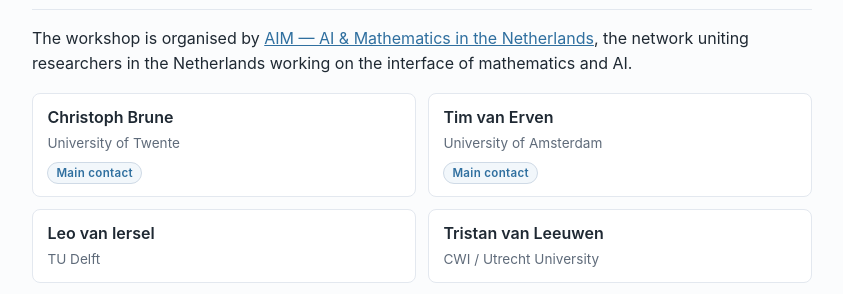
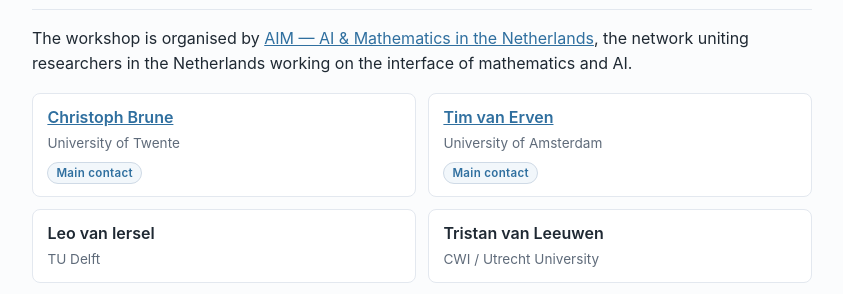
Before and after one commit to ai4mathnl/ai4mathnl.github.io, a Jekyll site: the page built from index.html, in a window 1280 px wide. Shown: the part 2619-2913 px from the top of the page, without its empty margins (218-1061 px from the left). Built offline with Jekyll 4.4.1, drawn with Linux system fonts in a browser that asks for light colours.

Commit message:
Link the main contacts to their e-mail addresses
CWI's copy of the page links Christoph Brune and Tim van Erven to their
addresses; now ours does too. An `email` field in the organiser data
turns the name into a mailto link; organisers without one render as
before.

```diff
--- a/_data/organisers.yml
+++ b/_data/organisers.yml
@@ -1,13 +1,16 @@
 ---
 # Workshop organisers, in alphabetical order by surname (tussenvoegsel not
 # counted, so "van Erven" files under E). `contact: true` puts a "Main
-# contact" label on that person's card.
+# contact" label on that person's card; `email` turns the name into a
+# mailto link.
 - name: "Christoph Brune"
   affiliation: "University of Twente"
   contact: true
+  email: "c.brune@utwente.nl"
 - name: "Tim van Erven"
   affiliation: "University of Amsterdam"
   contact: true
+  email: "tim@timvanerven.nl"
 - name: "Leo van Iersel"
   affiliation: "TU Delft"
 - name: "Tristan van Leeuwen"
--- a/index.html
+++ b/index.html
@@ -133,7 +133,9 @@
   <ul class="organisers">
     {%- for person in site.data.organisers -%}
       <li class="organiser">
-        <span class="organiser__name">{{ person.name }}</span>
+        <span class="organiser__name">
+          {%- if person.email -%}<a href="mailto:{{ person.email }}">{{ person.name }}</a>{%- else -%}{{ person.name }}{%- endif -%}
+        </span>
         <span class="organiser__meta">{{ person.affiliation }}</span>
         {%- if person.contact -%}<span class="organiser__tag">Main contact</span>{%- endif -%}
       </li>
```
